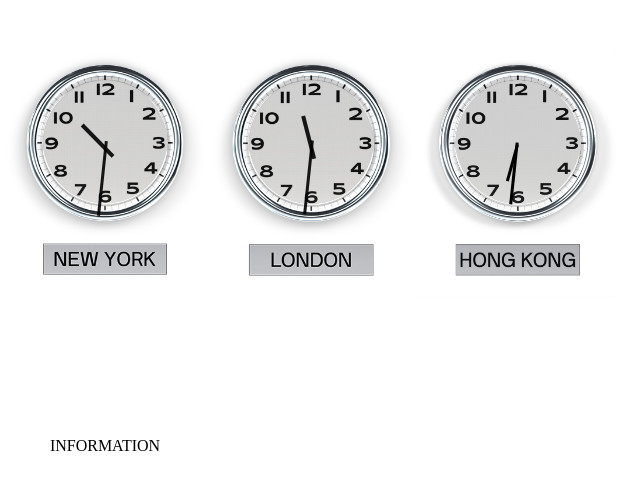
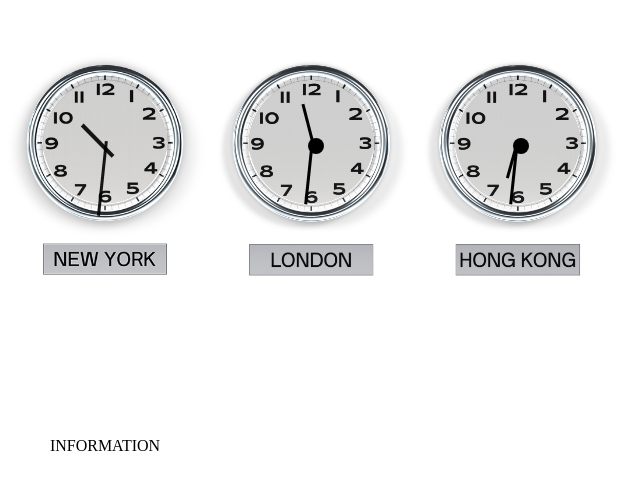
Before and after one commit to g-male/liam-clocks-demo, a plain HTML site: page index.html in a window 1280 px wide. Shown: the part 200-690 px from the top of the page, 535-1175 px from the left. Drawn offline with Linux system fonts and the light colour scheme.

Commit message:
added dot

```diff
--- a/index.html
+++ b/index.html
@@ -32,13 +32,17 @@
             </div>
 
             <div class="clock-item" id="clock-london">
+                <div class="dot"></div>
                 <div id="londonhour"></div>
                 <div id="londonminute"></div>
+
                 <div style="display: none;" id="second"></div>
             </div>
             <div class="clock-item" id="clock-hongkong">
+                <div class="dot"></div>
                 <div id="hkhour"></div>
                 <div id="hkminute"></div>
+
                 <div style="display: none;" id="second"></div>
                 <Div class="information-tag-mbl"><a> INFORMATION </a></Div>
             </div>
--- a/style.css
+++ b/style.css
@@ -90,7 +90,7 @@ position: absolute;
 		height: 23vw;
 		/*to make the height and width responsive*/
 
-		background:url("LONDON_GLASS.PNG") no-repeat, url(LONDON.PNG) no-repeat, url('LONDON_SHADOW.PNG') no-repeat;
+		background:url("/london_4k.jpg") no-repeat, url('LONDON_SHADOW.PNG') no-repeat;
 		/*setting our background image*/
 		background-size: contain;
 		justify-content: center;
@@ -105,23 +105,32 @@ position: absolute;
 }
 
 #londonhour {
-	width: 1.8%;
-	height: 15%;
-	top: 21%;
-	left: 50%;
-	opacity: 0.9;
-	transform-origin:50% 80%;
+	width: 1.5%;
+	height: 13%;
+	top: 17%;
+	left: 50.5%;
+
+	transform-origin:bottom;
 }
 
 #londonminute {
-	width: 1.5%;
-	height: 25%;
-	top: 10%;
-	left: 50%;
-	opacity: 0.9;
-	transform-origin:50% 90%;
+	width: 1.3%;
+	height: 21%;
+	top: 9.5%;
+	left: 50.5%;
+
+	transform-origin:bottom;
 }
+.dot{
+	height: 1rem;
+  width: 1rem;
+  background-color: black;
+  border-radius: 50%;
+  top: 29%;
+  left: 49%;
+position: absolute;
 
+}
 #clock-tokyo {
 
 
@@ -208,7 +217,7 @@ position: absolute;
 #hkhour {
 	width: 1.5%;
 	height: 13%;
-	top: 18%;
+	top: 17%;
 	left: 50.5%;
 
 	transform-origin:bottom;
@@ -254,6 +263,16 @@ position: absolute;
 	}
 	.clock-item:last-child{
 		margin: 0 auto;
+	}
+	.dot{
+		height: 0.6rem;
+	  width: 0.6rem;
+	  background-color: black;
+	  border-radius: 50%;
+	  top: 29.5%;
+	  left: 48.5%;
+	position: absolute;
+
 	}
 
 	#tokyohour {
@@ -333,7 +352,7 @@ position: absolute;
 	#hkhour {
 		width: 1.6%;
 		height: 15%;
-		top: 17%;
+		top: 16%;
 		left: 50.5%;
 
 		transform-origin:bottom;
```
Also changed, not shown: london_4k.jpg (added).
